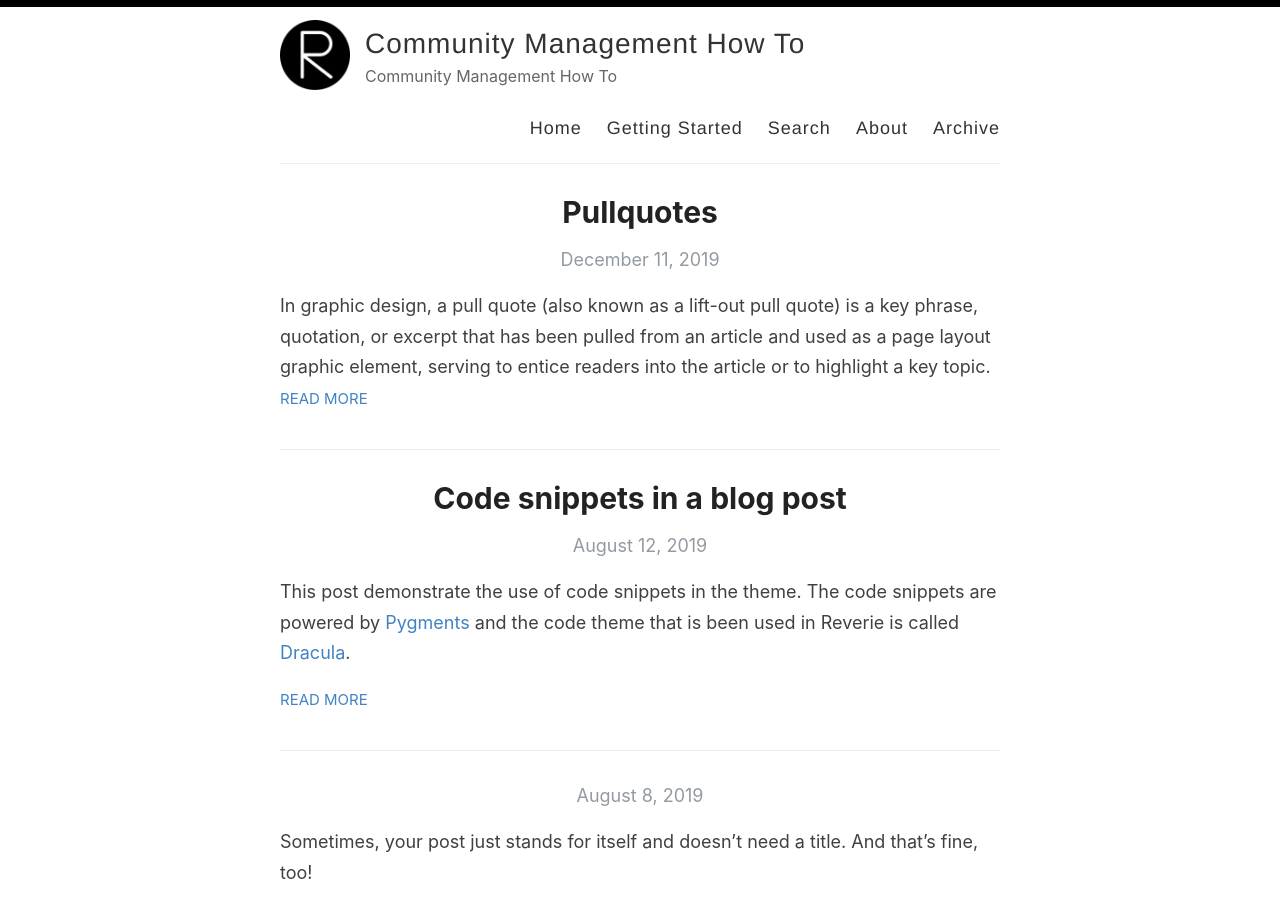
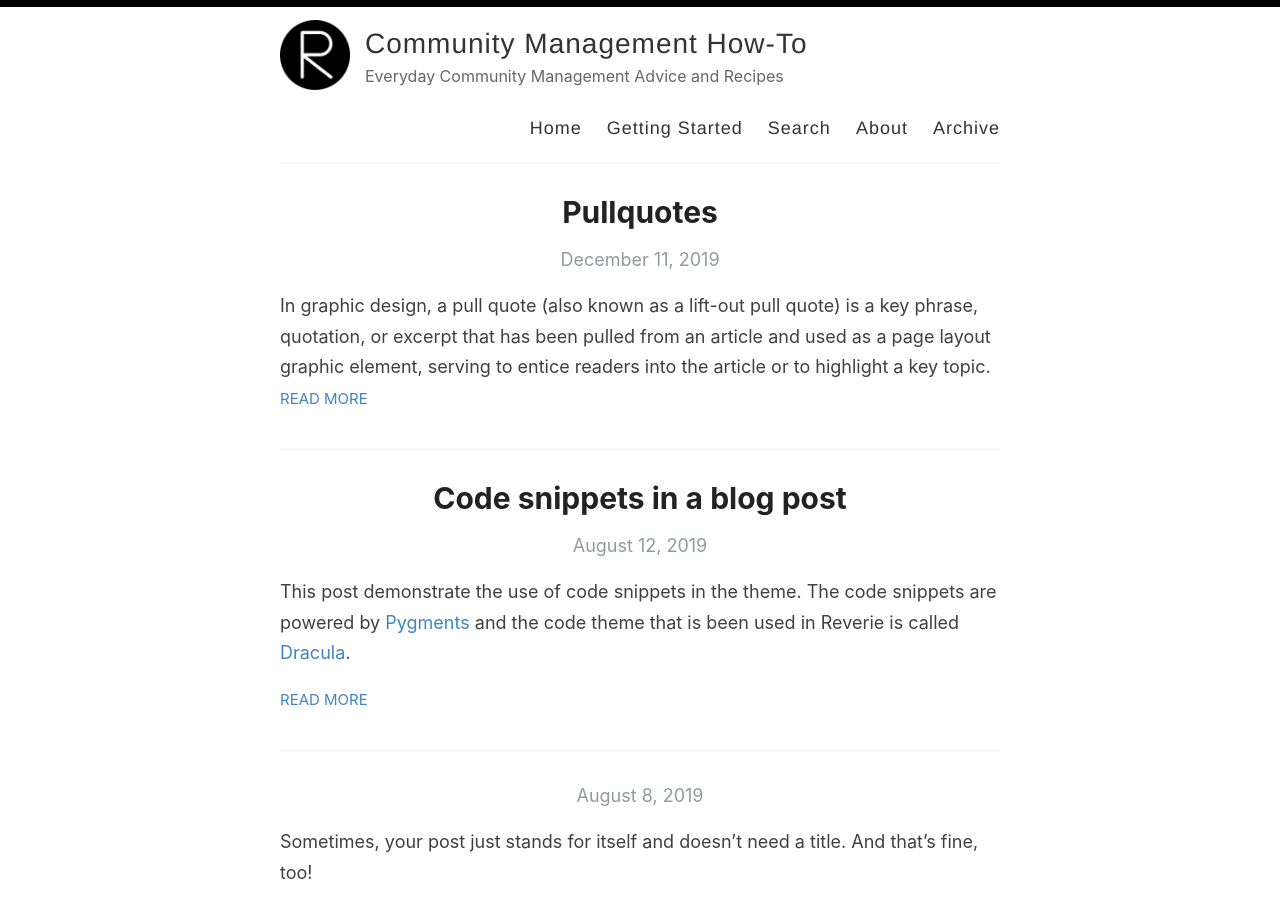
Before and after one commit to coweal/cmhowto, a Jekyll site: the page built from index.html, in a window 1280 px wide and 900 px high. Built offline with Jekyll 4.4.1, drawn with Linux system fonts in a browser that asks for light colours; the list of posts is cut into pages by our own code.

Commit message:
Changed the description

```diff
--- a/_config.yml
+++ b/_config.yml
@@ -3,13 +3,13 @@
 #
 
 # Name of your site (displayed in the header)
-name: Community Management How To
+name: Community Management How-To
 
 # Name of the author
 author: Unknown
 
 # Short bio or description (displayed in the header)
-description: Community Management How To
+description: Everyday Community Management Advice and Recipes
 
 # URL of your avatar or profile pic (you could use your GitHub profile pic)
 avatar: /images/reverie.png
```
